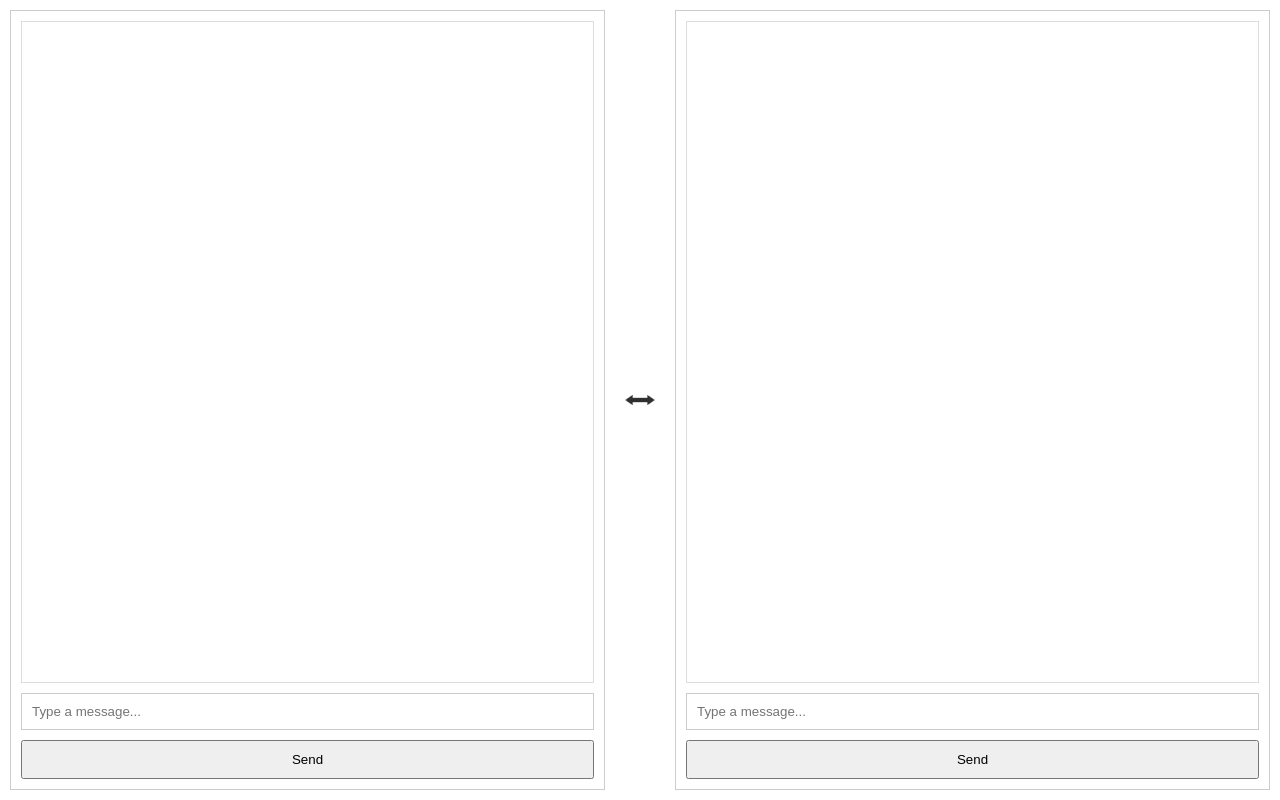
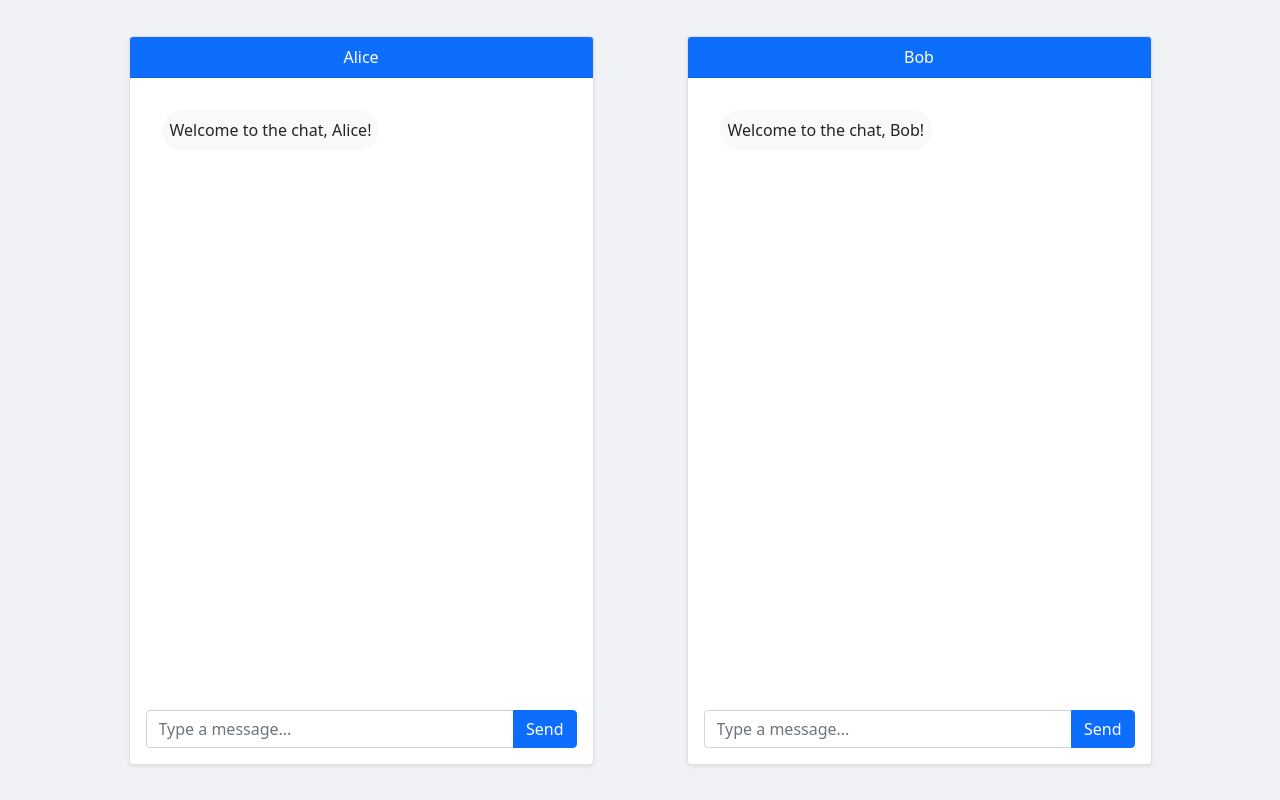
Before and after one commit to vickie-ks/VaultChat, a plain HTML site: page www/index.html in a window 1280 px wide. Drawn offline with nearby package versions, Linux system fonts and the light colour scheme.

Commit message:
[CHORE] Improve UI for the conversation

```diff
--- a/www/css/styles.css
+++ b/www/css/styles.css
@@ -1,66 +1,18 @@
 body, html {
   height: 100%;
-  margin: 0;
-  font-family: Arial, sans-serif;
+  background-color: #f0f2f5;
 }
 
 .chat-container {
+  height: 100%;
   display: flex;
-  height: 100%;
+  justify-content: space-around;
+  align-items: center;
 }
 
-.chat {
-  flex: 1;
-  display: flex;
-  flex-direction: column;
-  border: 1px solid #ccc;
-  margin: 10px;
-  padding: 10px;
+.chat-box {
+  height: calc(100vh - 200px);
+  overflow-y: auto;
+  background-color: white;
+  border-radius: 0.5rem;
 }
-
-.messages {
-  flex-grow: 1;
-  overflow-y: auto;
-  padding: 5px;
-  border: 1px solid #ddd;
-  margin-bottom: 10px;
-
-  .message-left {
-    background-color: #ddd;
-    border-radius: 10px;
-    padding: 10px 15px;
-    max-width: 45%;
-    margin: 5px;
-    box-shadow: 0 1px 1px rgba(0, 0, 0, 0.1);
-    word-wrap: break-word;
-  }
-  .message-right {
-    float: right;
-    text-align: right;
-    background-color: #ccc;
-    border-radius: 10px;
-    padding: 10px 15px;
-    min-width: 45%;
-    margin: 5px;
-    box-shadow: 0 1px 1px rgba(0, 0, 0, 0.1);
-    word-wrap: break-word;
-  }
-}
-
-
-input[type="text"] {
-  padding: 10px;
-  margin-bottom: 10px;
-  /* width: calc(100% - 120px); */
-  width: auto;
-  border: 1px solid #ccc;
-}
-
-button {
-  padding: 10px 20px;
-  cursor: pointer;
-}
-
-.arrow {
-  align-self: center;
-}
--- a/www/index.html
+++ b/www/index.html
@@ -4,22 +4,46 @@
   <meta charset="UTF-8">
   <meta name="viewport" content="width=device-width, initial-scale=1.0">
   <title>VaultChat</title>
+  <link href="https://cdn.jsdelivr.net/npm/bootstrap@5.0.2/dist/css/bootstrap.min.css" rel="stylesheet">
   <link rel="stylesheet" href="css/styles.css">
 </head>
 <body>
-  <div class="chat-container">
-    <div class="chat" id="chat-left">
-      <div class="messages" id="messages-left"></div>
-      <input type="text" id="input-left" placeholder="Type a message...">
-      <button onclick="sendMessage('left')">Send</button>
+  <div class="container chat-container">
+    <div class="col-md-5">
+      <div class="card shadow-sm">
+        <div class="card-header bg-primary text-white text-center">
+          Alice
+        </div>
+        <div class="card-body p-3 d-flex flex-column">
+          <div class="chat-box mb-3 p-3" id="chat-box-alice"></div>
+          <form>
+            <div class="input-group">
+              <input type="text" class="form-control" id="input-alice" placeholder="Type a message...">
+              <button class="btn btn-primary" type="button" id="send-alice">Send</button>
+            </div>
+          </form>
+        </div>
+      </div>
     </div>
-    <img class="arrow" src="/img/arrow.jpg" alt="End-to-End Encrypted" title="End-to-End Encrypted" width="50" height="60">
-    <div class="chat" id="chat-right">
-      <div class="messages" id="messages-right"></div>
-      <input type="text" id="input-right" placeholder="Type a message...">
-      <button onclick="sendMessage('right')">Send</button>
+    <div class="col-md-5">
+      <div class="card shadow-sm">
+        <div class="card-header bg-primary text-white text-center">
+          Bob
+        </div>
+        <div class="card-body p-3 d-flex flex-column">
+          <div class="chat-box mb-3 p-3" id="chat-box-bob"></div>
+          <form>
+            <div class="input-group">
+              <input type="text" class="form-control" id="input-bob" placeholder="Type a message...">
+              <button class="btn btn-primary" type="button" id="send-bob">Send</button>
+            </div>
+          </form>
+        </div>
+      </div>
     </div>
   </div>
+
+  <script src="https://cdn.jsdelivr.net/npm/bootstrap@5.0.2/dist/js/bootstrap.bundle.min.js"></script>
   <script src="/js/script.js" type="module"></script>
 </body>
 </html>
--- a/www/js/script.js
+++ b/www/js/script.js
@@ -1,65 +1,68 @@
-function sendMessage(side) {
-  var input = document.getElementById('input-' + side);
-  var message = input.value.trim();
-  if (message === '') return;
+document.addEventListener("DOMContentLoaded", () => {
+  const aliceInput = document.getElementById('input-alice');
+  const bobInput = document.getElementById('input-bob');
+  const aliceChatBox = document.getElementById('chat-box-alice');
+  const bobChatBox = document.getElementById('chat-box-bob');
 
-  fetch('api/echo', {
+  // Add default messages
+  addMessageToChat('Alice', 'Welcome to the chat, Alice!', aliceChatBox, 'bg-light', 'start');
+  addMessageToChat('Bob', 'Welcome to the chat, Bob!', bobChatBox, 'bg-light', 'start');
+
+  document.getElementById('send-alice').addEventListener('click', () => sendMessage('Alice', aliceInput.value, aliceChatBox, bobChatBox));
+  document.getElementById('send-bob').addEventListener('click', () => sendMessage('Bob', bobInput.value, bobChatBox, aliceChatBox));
+
+  aliceInput.addEventListener('keypress', (event) => {
+    if (event.key === 'Enter') {
+      event.preventDefault();
+      sendMessage('Alice', aliceInput.value, aliceChatBox, bobChatBox);
+    }
+  });
+
+  bobInput.addEventListener('keypress', (event) => {
+    if (event.key === 'Enter') {
+      event.preventDefault();
+      sendMessage('Bob', bobInput.value, bobChatBox, aliceChatBox);
+    }
+  });
+
+  async function sendMessage(sender, message, senderChatBox, receiverChatBox) {
+    message = message.trim();
+    if (message === "") return;
+
+    try {
+      const response = await fetch('/api/echo', {
         method: 'POST',
         headers: {
-      'Content-Type': 'application/json'
+          'Content-Type': 'application/json',
         },
-    body: JSON.stringify({ message: message })
-  })
-  .then(response => response.json())
-  .then(data => {
-    if (!data.message) {
-      alert('Invalid response format!');
-      throw new Error('Invalid response format');
+        body: JSON.stringify({ message }),
+      });
+
+      if (response.ok) {
+        const data = await response.json();
+        addMessageToChat(sender, data.message, senderChatBox, 'bg-success text-white', 'end');
+        addMessageToChat(sender, data.message, receiverChatBox, 'bg-light', 'start', true);
+      } else {
+        addMessageToChat('Error', 'Error sending message', senderChatBox, 'bg-danger text-white', 'start');
+      }
+    } catch (error) {
+      addMessageToChat('Error', 'Network error', senderChatBox, 'bg-danger text-white', 'start');
     }
 
-    // Display the message on the same side
-    var sameSide = document.getElementById('messages-' + side);
-    var messageElement = getMsgEle(data.message);  // Assuming response JSON has {message: 'text'}
-    messageElement.className = 'message-right';
-    sameSide.appendChild(messageElement);
-    var newEle = document.createElement('div');
-    newEle.style = 'padding: 23px;';
-    sameSide.appendChild(newEle);
-
-    // Display the message on the opposite side
-    var oppositeSide = document.getElementById('messages-' + revSide(side));
-    var messageElementOpposite = getMsgEle(data.message);
-    messageElementOpposite.className = 'message-left';
-    oppositeSide.appendChild(messageElementOpposite);
-    var newEleOpposite = document.createElement('div');
-    newEleOpposite.style = 'padding: 23px;';
-    oppositeSide.appendChild(newEleOpposite);
-  })
-  .catch(error => {
-    console.error('Error sending message:', error);
-  });
-
-  // Clear input
-  input.value = '';
+    if (sender === 'Alice') {
+      aliceInput.value = '';
+    } else {
+      bobInput.value = '';
     }
 
-function revSide(side) {
-  return side === 'left' ? 'right' : 'left';
+    senderChatBox.scrollTop = senderChatBox.scrollHeight;
+    receiverChatBox.scrollTop = receiverChatBox.scrollHeight;
   }
 
-function getMsgEle(message) {
-  var messageElement = document.createElement('div');
-  messageElement.textContent = message;
-
-  return messageElement;
+  function addMessageToChat(sender, message, chatBox, bgClass, justify, fromOtherUser = false) {
+    const messageElement = document.createElement('div');
+    messageElement.classList.add('d-flex', `justify-content-${justify}`, 'mb-2');
+    messageElement.innerHTML = `<div class="p-2 ${bgClass} rounded-pill mb-1">${fromOtherUser ? sender + ': ' : ''}${message}</div>`;
+    chatBox.appendChild(messageElement);
   }
-
-window.onload = function () {
-  document.getElementById('input-left').addEventListener('keyup', function (event) {
-    if (event.key === 'Enter') sendMessage('left');
 });
-
-  document.getElementById('input-right').addEventListener('keyup', function (event) {
-    if (event.key === 'Enter') sendMessage('right');
-  });
-};
```
Also changed, not shown: www/img/arrow.jpg (deleted), 2 other files. Lines whose indentation alone changed are shown as unchanged.
